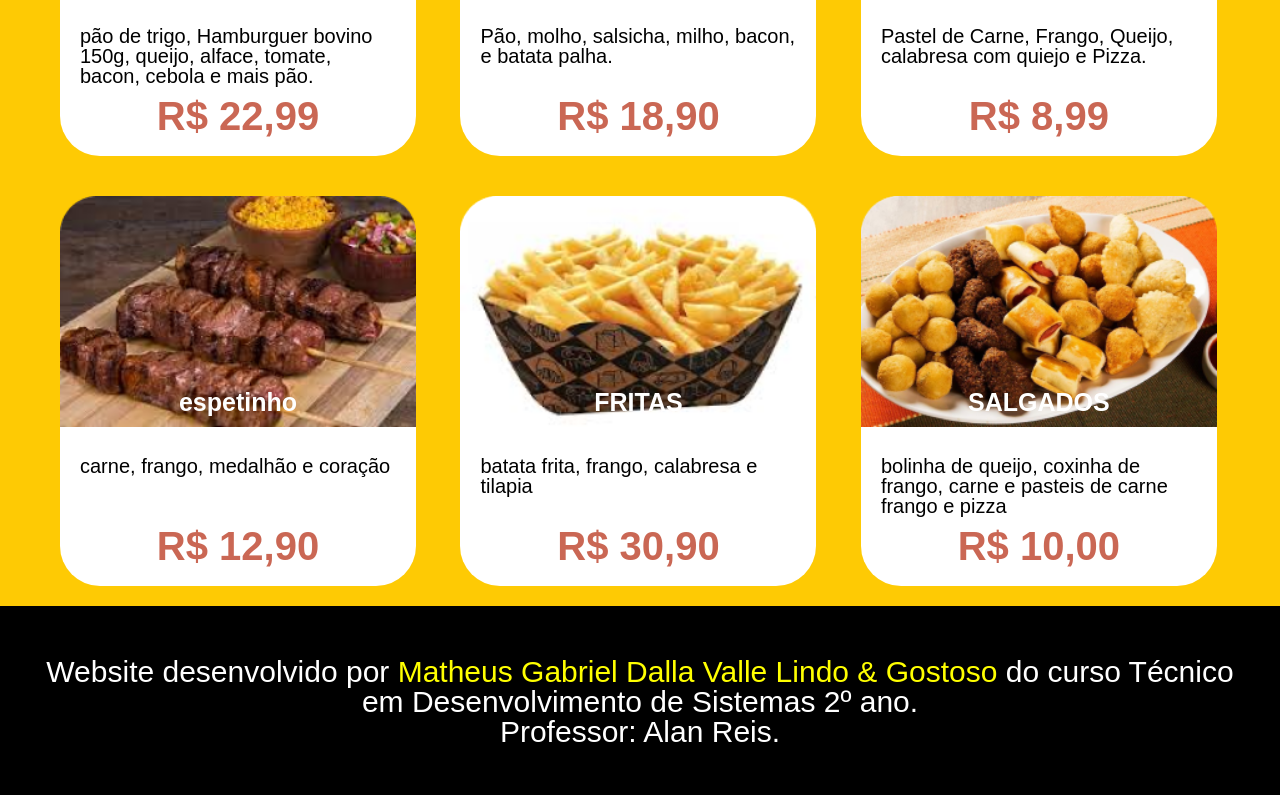
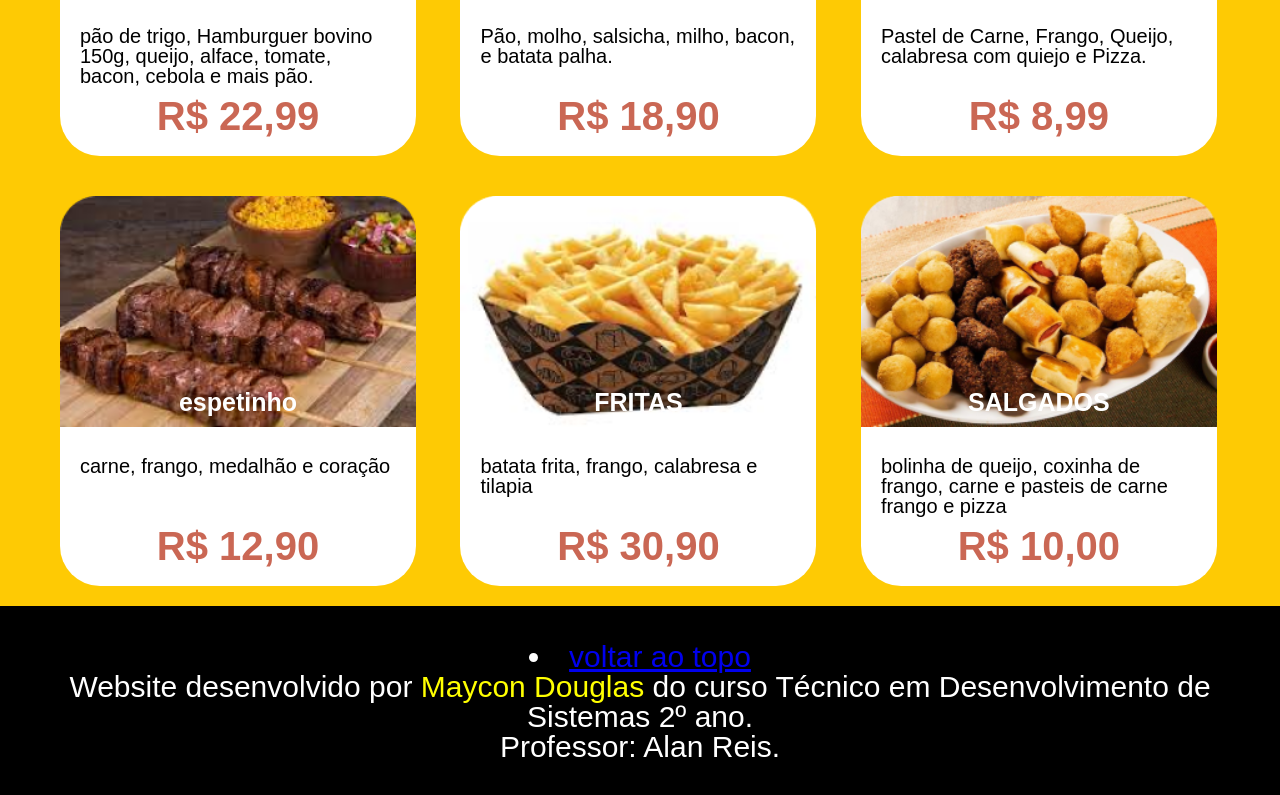
Before and after one commit to MaykinDM/MenuTech-2ds, a plain HTML site: page index.html in a window 1280 px wide. Shown: the part 2394-3189 px from the top of the page. Drawn offline with Linux system fonts and the light colour scheme; a web font is replaced by a local one.

Commit message:
Add files via upload

```diff
--- a/index.html
+++ b/index.html
@@ -9,7 +9,8 @@
     <title>Document</title>
 </head>
 <body>
-    <header>
+    <header id="top">
+
         <section>
             <div class="logotipo">
                 <img src="./img/logo-mendes.png" alt="">
@@ -245,7 +246,11 @@
     </main>
 
     <footer id="rodape">
-        <p>Website desenvolvido por <b>Matheus Gabriel Dalla Valle Lindo & Gostoso</b> do curso Técnico em Desenvolvimento de Sistemas 2º ano.</p>
+        <li>
+            <a href="#top">voltar ao topo</a>
+        </li>
+
+        <p>Website desenvolvido por <b>Maycon Douglas</b> do curso Técnico em Desenvolvimento de Sistemas 2º ano.</p>
         <p>Professor: Alan Reis.</p>
     </footer>
 </body>
```
